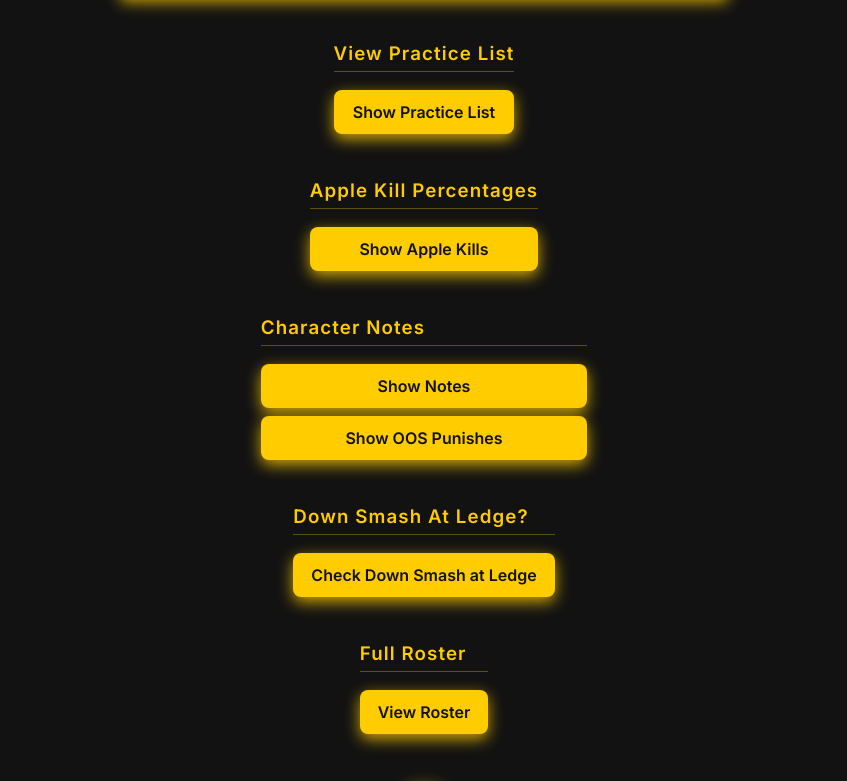
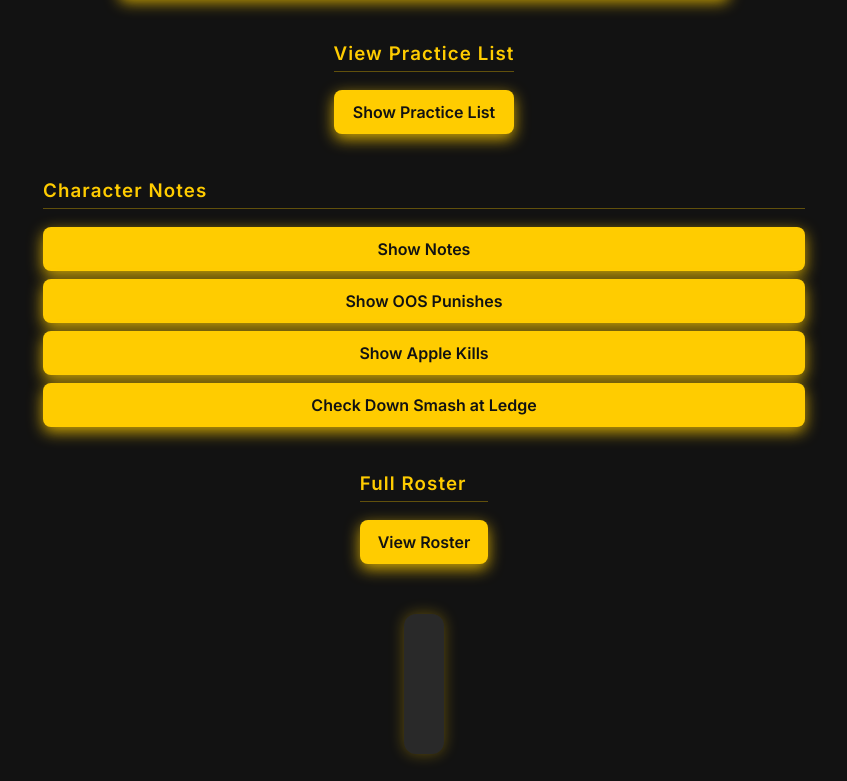
Before and after one commit to Muy-Fresco/Personal-Practice-App, a plain HTML site: page index.html in a window 1280 px wide. Shown: the part 622-1403 px from the top of the page, without its empty margins (216-1063 px from the left). Drawn offline with Linux system fonts and the light colour scheme.

Commit message:
apples kills/dal in same section

```diff
--- a/index.html
+++ b/index.html
@@ -40,20 +40,13 @@
     </div>
 
     <div class="group">
-      <h3>Apple Kill Percentages</h3>
-      <button onclick="showApple()">Show Apple Kills</button>
-    </div>
-
-    <div class="group">
       <h3>Character Notes</h3>
       <button onclick="showNotes()">Show Notes</button>
       <button onclick="showOOS()">Show OOS Punishes</button>
+      <button onclick="showApple()">Show Apple Kills</button>
+      <button onclick="getDAL()">Check Down Smash at Ledge</button>
     </div>
 
-    <div class="group">
-        <h3>Down Smash At Ledge?</h3>
-        <button onclick="getDAL()">Check Down Smash at Ledge</button>
-    </div>
 
 
     <div class="group">
```
